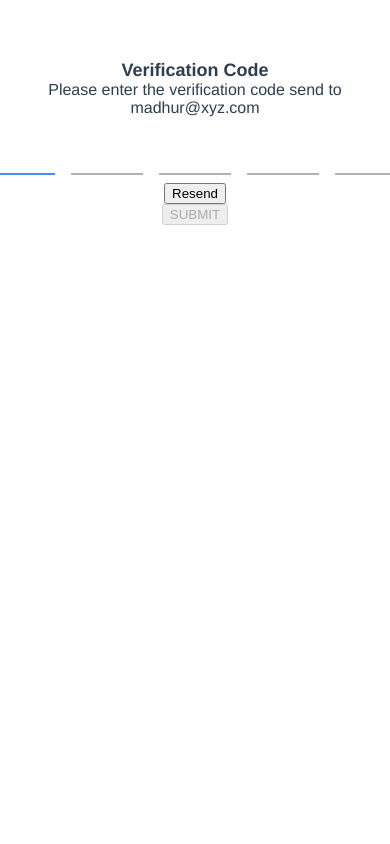
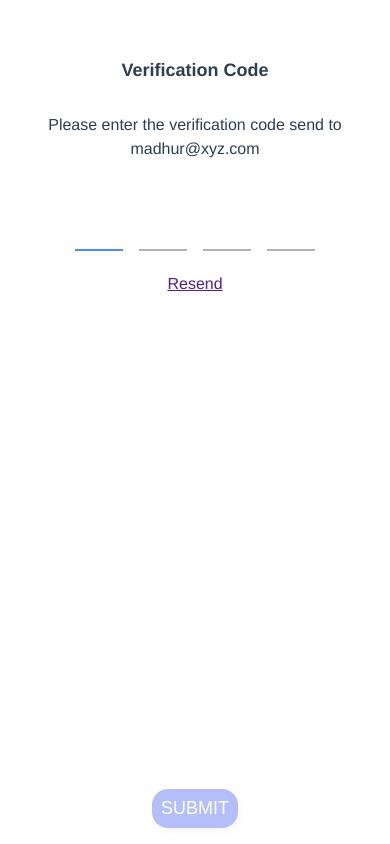
Before and after one commit to Madhur-Parashar/vue-otp, a Vue app: page / in a window 390 px wide. Built offline with nearby package versions, Linux system fonts and the light colour scheme.

Commit message:
add submit op validation

```diff
--- a/src/App.vue
+++ b/src/App.vue
@@ -1,11 +1,11 @@
 <template>
   <div id='app'>
-    <OTP :inputColumn='5' userEmail='madhur@xyz.com'></OTP>
+    <OTP :inputKeys='4'>Please enter the verification code send to madhur@xyz.com</OTP>
   </div>
 </template>
 
 <script>
-import OTP from './components/OTP/otp.vue'
+import OTP from './components/otp/otp.vue'
 export default {
   name: 'app',
   data () {
--- a/src/components/otp/otp.vue
+++ b/src/components/otp/otp.vue
@@ -4,10 +4,10 @@
       Verification Code
     </div>
     <div class="otp-screen__sub--text">
-      Please enter the verification code send to {{ userEmail }}
+      <slot></slot>
     </div>
     <div class="otp-screen__inputs-row">
-      <template v-for="(key, index) in inputColumn">
+      <template v-for="(key, index) in inputKeys">
         <input
           type="number"
           onkeypress="return event.charCode >= 48 && event.charCode <= 57"
@@ -22,10 +22,10 @@
       </template>
     </div>
     <div class="otp-screen__resend-btn">
-      <button @click="resendHandler">Resend</button>
+      <a href="" @click.prevent="resendHandler">Resend</a>
     </div>
-    <div class="otp-screen__submit-btn">
-      <button @click="submitOTPHandler" :disabled="isDisable">SUBMIT</button>
+    <div class="otp-screen__btn">
+      <button class="otp-screen__submit-btn" @click="submitOTPHandler" :disabled="isDisable">SUBMIT</button>
     </div>
   </div>
 </template>
@@ -38,18 +38,14 @@ export default {
     }
   },
   mounted () {
-    console.log(this.inputColumn)
+    console.log(this.inputKeys)
     this.resetOTP()
   },
   props: {
-    inputColumn: {
+    inputKeys: {
       type: Number,
       required: true
     },
-    userEmail: {
-      type: String,
-      default: ' '
-    }
   },
   computed: {
     isDisable () {
@@ -61,13 +57,9 @@ export default {
   },
   methods: {
     userInput (index, event) {
-      //  --host 192.168.31.83 --port 8080
-      console.log(event)
-      if (
-        event.key === 'Backspace' ||
-        event.key === 'ArrowLeft' ||
-        event.key === 'Left'
-      ) {
+
+      console.log(this.otp[`inputkey${index}`])
+      if (event.key === 'Backspace'  || event.key === 'ArrowLeft' || event.key === 'Left') {
         this.setFocus(index - 1)
         return
       }
@@ -81,50 +73,68 @@ export default {
     },
     isValidInput (index, evt) {
       const pattern = /^[0-9]+$/
-      // eslint-disable-next-line no-unneeded-ternary
       return evt.key.match(pattern) ? true : false
     },
     shiftOtherDigitToForward (index) {
       const inputs = this.otp[`inputkey${index}`].toString().split('')
       let inputIndex = 0
-      for (let i = index; i < this.inputColumn; i++) {
+      for (let i = index; i < this.inputKeys; i++) {
         Vue.set(this.otp, `inputkey${i}`, Number(inputs[inputIndex]))
         inputIndex++
       }
-      index + inputs.length > this.inputColumn
-        ? this.setFocus(this.inputColumn - 1)
+      index + inputs.length > this.inputKeys
+        ? this.setFocus(this.inputKeys - 1)
         : this.setFocus(index + inputs.length - 1)
     },
 
     setFocus (index) {
-      // eslint-disable-next-line no-unused-expressions
-      index >= 0 && index < this.inputColumn
+      index >= 0 && index < this.inputKeys
         ? this.$nextTick(this.$refs['inputkey' + index][0].focus())
         : null
     },
     submitOTPHandler () {
-      const otp = []
+      const formattedOtp = [];
+      let enteredOtp;
       for (const key in this.otp) {
-        otp.push(this.otp[key])
+        formattedOtp.push(this.otp[key])
       }
-      console.log(Number(otp.join('')))
+      console.log(Number(formattedOtp.join('')));
+      enteredOtp = Number(formattedOtp.join(''));
+      this.validateOtpFromBackend().then((passkey)=>{
+          if(passkey===enteredOtp)
+          window.open('https://github.com/Madhur-Parashar/vue-otp')
+          else
+          console.log('Err')
+      })
+
     },
     resendHandler () {
       this.resetOTP()
     },
     resetOTP () {
-      for (let i = 0; i < this.inputColumn; i++) {
+      for (let i = 0; i < this.inputKeys; i++) {
         Vue.set(this.otp, `inputkey${i}`, '')
       }
       this.setFocus(0)
+    },
+    async validateOtpFromBackend(){
+        let passkey=[]
+        for(let i=1;i<=this.inputKeys;i++){
+            passkey.push(i);
+        }
+       console.log(Number(passkey.join('')));
+      return Promise.resolve(Number(passkey.join('')))
+
     }
-  }
+  },
+
 }
 </script>
 <style scoped>
 .otp-screen {
   display: flex;
   flex-direction: column;
+ margin-top: 60px;
 }
 .otp-screen__text{
     font-size: 18px;
@@ -133,6 +143,11 @@ export default {
 .otp-screen__inputs-row {
   display: flex;
   justify-content: center;
+}
+.otp-screen__sub--text{
+    font-size: 16px;
+    margin: 32px 0;
+    line-height: 1.5;
 }
 .otp-screen__inputs-row input {
   border: unset;
@@ -144,6 +159,29 @@ export default {
   text-align: center;
   margin: 8px;
   padding: 8px;
+}
+
+.otp-screen__btn{
+    margin-top: 32px;
+}
+.otp-screen__submit-btn{
+    border: 1px solid rgba(36, 13, 231, 0.5);
+    border-radius: 16px;
+    font-size: 18px;
+    font-weight: 500;
+    background: rgb(8, 45, 237);
+    color: #fff;
+    padding: 8px;
+    box-shadow: 2px 4px 7px 0 rgba(0, 0, 0, 0.1);
+    cursor: pointer;
+    opacity: 1;
+}
+.otp-screen__submit-btn:disabled{
+    opacity: 0.3;
+    cursor: unset;
+}
+.otp-screen__resend-btn{
+    margin: 16px 0;
 }
 .otp-screen__inputs-row input:focus {
   border-bottom: 2px solid rgba(54, 126, 233, 0.89);
@@ -160,4 +198,23 @@ input::-webkit-inner-spin-button {
 input[type="number"] {
   -moz-appearance: textfield;
 }
+ @media screen and (max-width: 768px) {
+    .otp-screen__inputs-row input {
+          width: 32px;
+    }
+    .otp-screen__btn{
+    position: fixed;
+    bottom: 0;
+    left: 0;
+    background: linear-gradient(180deg,hsla(0,0%,100%,.3),#fff);
+    width: 100%;
+    display: flex;
+    justify-content: center;
+    padding-bottom: 16px;
+    padding-top: 16px;
+    }
+.otp-screen {
+ margin-top: 30px;
+}
+}
 </style>
```
